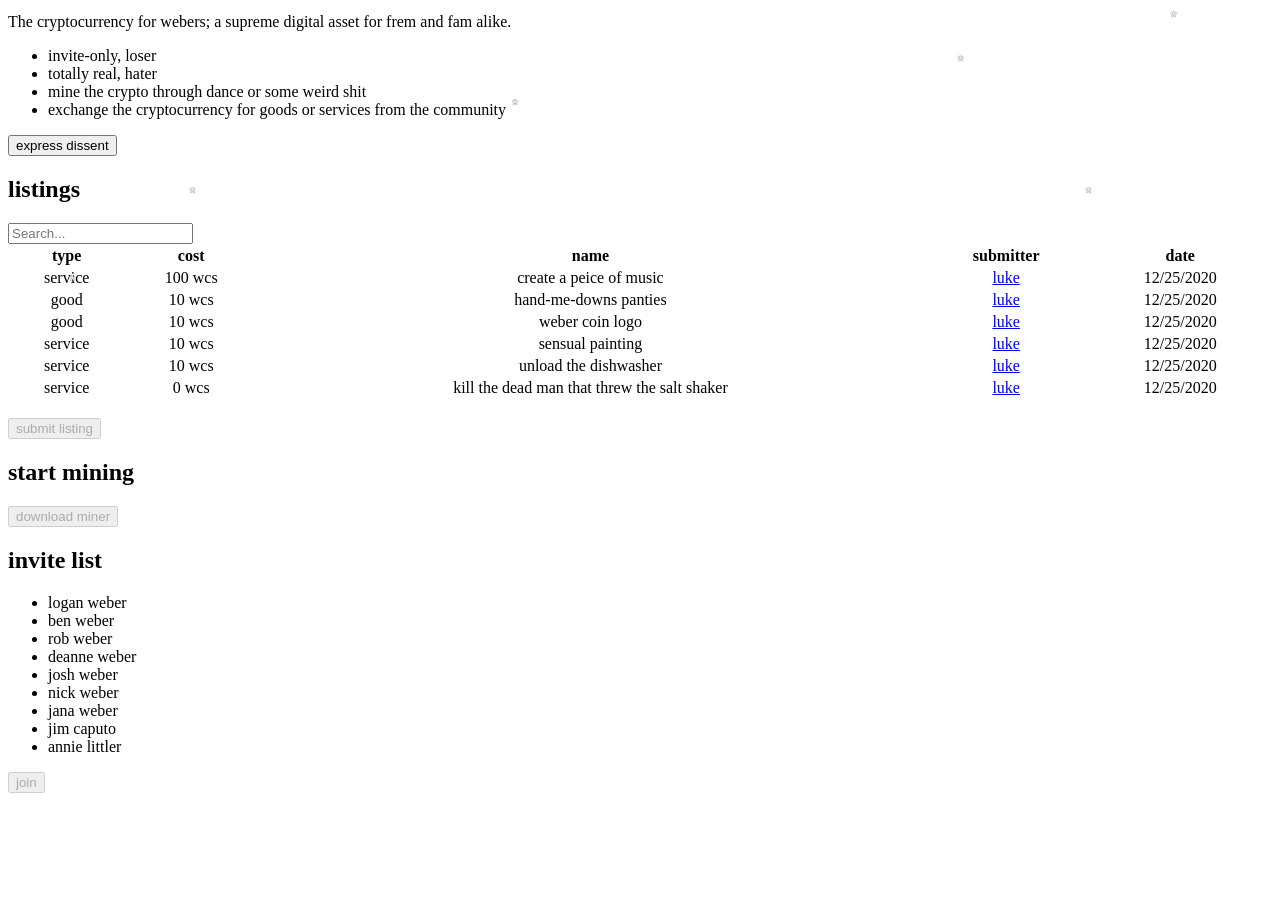
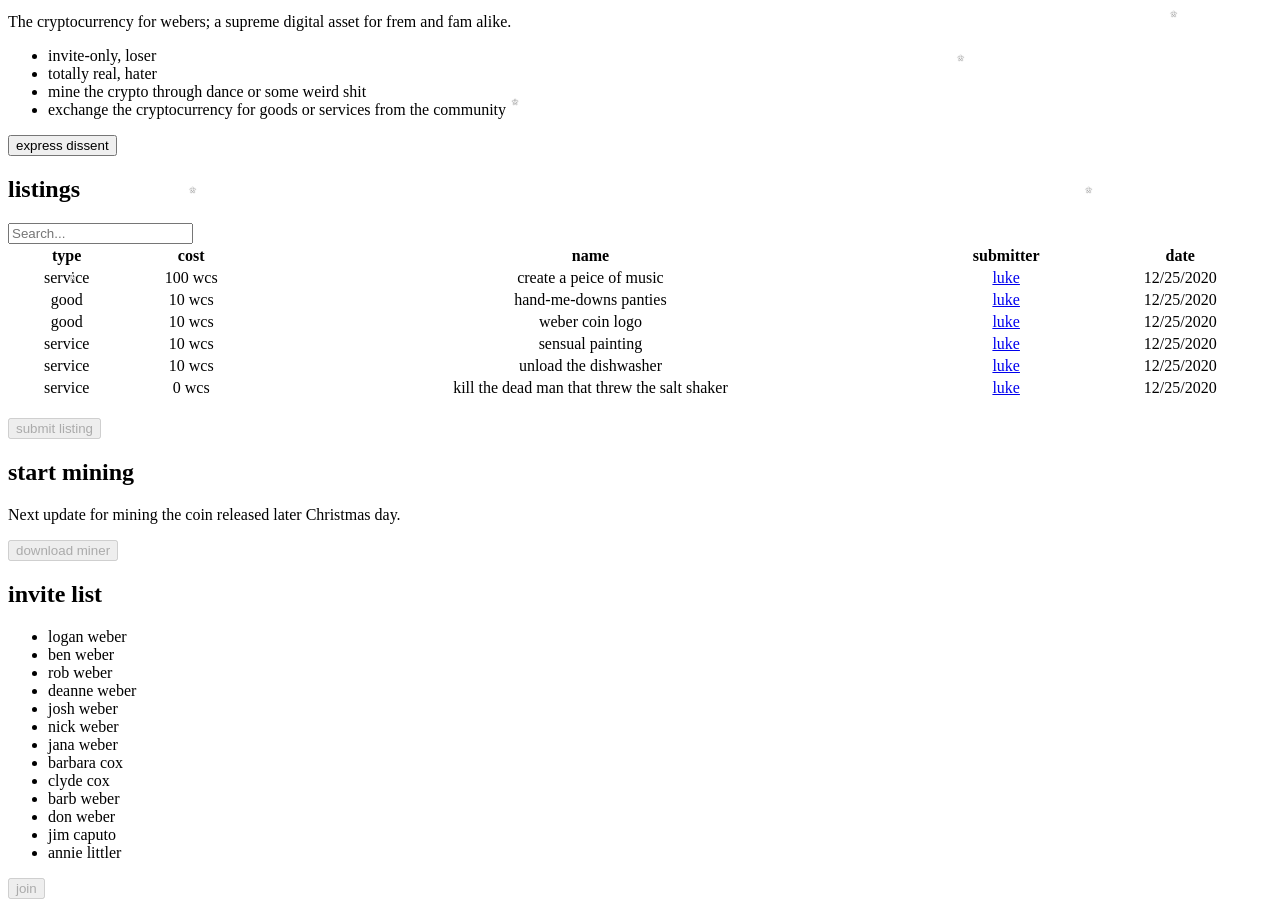
Before and after one commit to thewebers/thewebers.github.io, a plain HTML site: page index.html in a window 1280 px wide. Shown: the part 87-994 px from the top of the page. Before the commit the page ends 888 px from the top, so only its background shows below. Drawn offline with Linux system fonts and the light colour scheme.

Commit message:
Add update text.

```diff
--- a/index.html
+++ b/index.html
@@ -117,6 +117,7 @@
 				<br />
 				<button disabled>submit listing</button>
 				<h2>start mining</h2>
+				<p>Next update for mining the coin released later Christmas day.</p>
 				<button disabled>download miner</button>
 				<h2>invite list</h2>
 				<ul>
@@ -142,6 +143,18 @@
 								jana weber
 						</li>
 						<li>
+								barbara cox
+						</li>
+						<li>
+								clyde cox
+						</li>
+						<li>
+								barb weber
+						</li>
+						<li>
+								don weber
+						</li>
+						<li>
 								jim caputo
 						</li>
 						<li>
```
